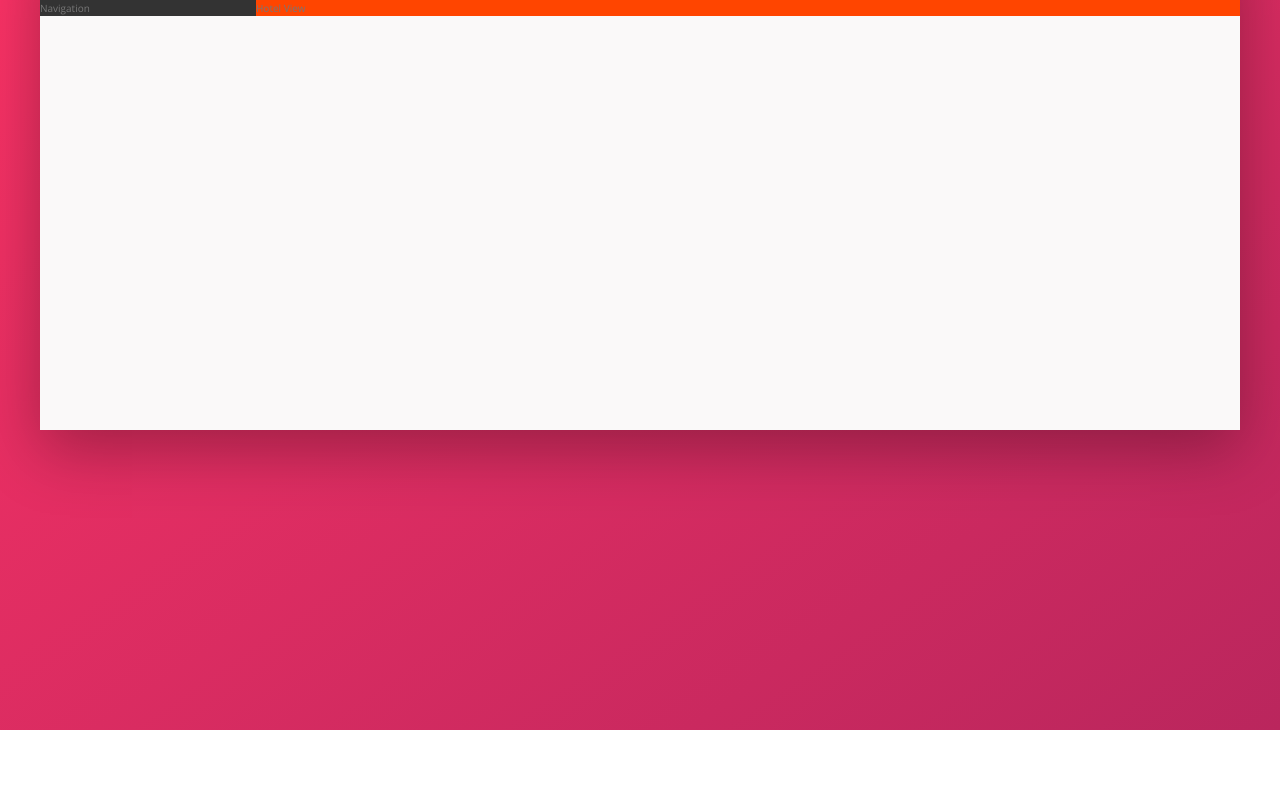
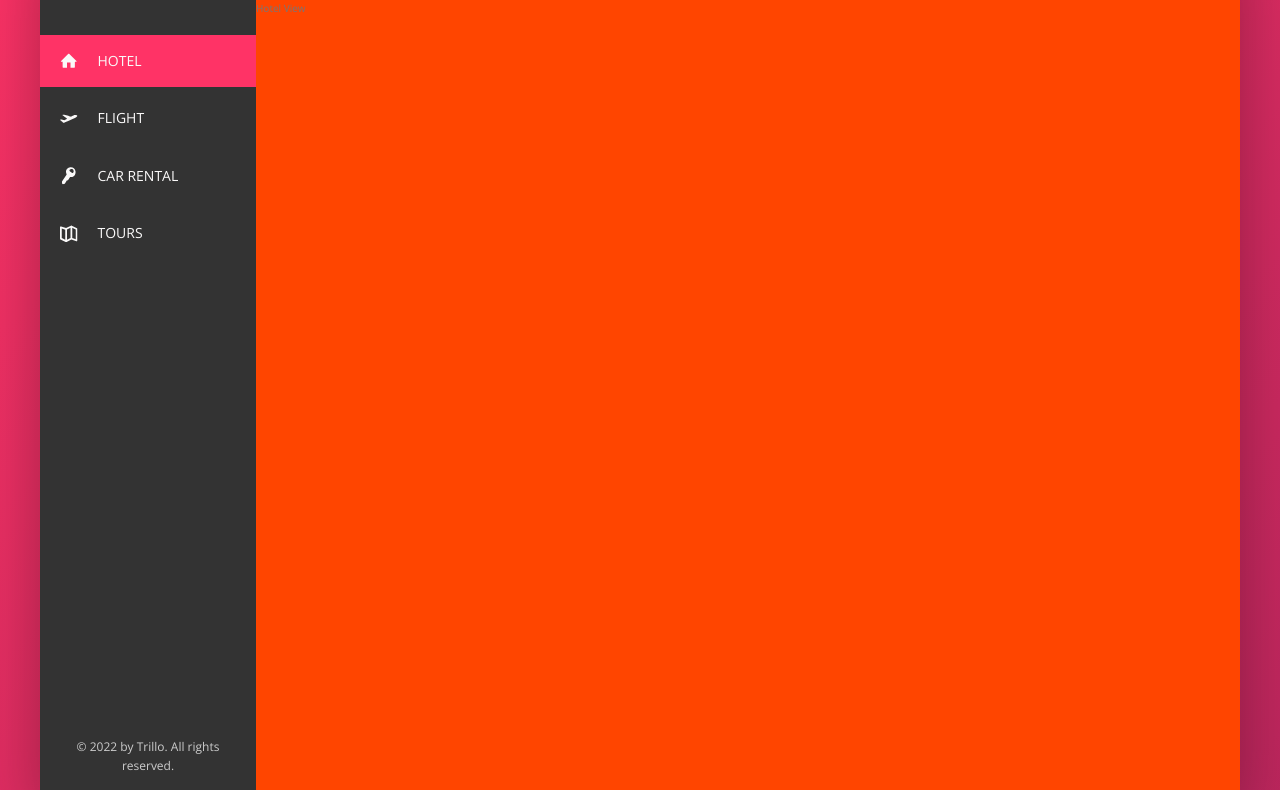
Before and after one commit to dmartin5150/Trello, a website: page index.html in a window 1280 px wide. Shown: the part 150-940 px from the top of the page. Before the commit the page ends 880 px from the top, so only its background shows below. Drawn offline with nearby package versions, Linux system fonts and the light colour scheme.

Commit message:
styled sidebar navigation

```diff
--- a/index.html
+++ b/index.html
@@ -44,7 +44,43 @@
             </header>
             <div class="content">
                 <nav class="sidebar">
-                    Navigation
+                    <ul class="side-nav">
+                        <li class="side-nav__item  side-nav__item--active">
+                            <a href="#" class="side-nav__link">
+                                <svg class="side-nav__icon">
+                                    <use xlink:href="img/sprite.svg#icon-home"></use>
+                                </svg>
+                                <span>Hotel</span>
+                            </a>
+                        </li>
+                        <li class="side-nav__item">
+                            <a href="#" class="side-nav__link">
+                                <svg class="side-nav__icon">
+                                    <use xlink:href="img/sprite.svg#icon-aircraft-take-off"></use>
+                                </svg>
+                                <span>Flight</span>
+                            </a>
+                        </li>
+                        <li class="side-nav__item">
+                            <a href="#" class="side-nav__link">
+                                <svg class="side-nav__icon">
+                                    <use xlink:href="img/sprite.svg#icon-key"></use>
+                                </svg>
+                                <span>Car Rental</span>
+                            </a>
+                        </li>
+                        <li class="side-nav__item">
+                            <a href="#" class="side-nav__link">
+                                <svg class="side-nav__icon">
+                                    <use xlink:href="img/sprite.svg#icon-map"></use>
+                                </svg>
+                                <span>Tours</span>
+                            </a>
+                        </li>
+                    </ul>
+                    <div class="legal">
+                        &copy 2022 by Trillo. All rights reserved.
+                    </div>
                 </nav>
                 <main class="hotel-view">
                     Hotel View
--- a/sass/_component.scss
+++ b/sass/_component.scss
@@ -12,6 +12,7 @@
     display:flex;
     align-items: center;
     justify-content: center;
+
 
     &__input {
         font-family: inherit;
@@ -120,5 +121,72 @@
         margin-right:1rem;
     }
 
+}
 
+//Side Navigation
+.side-nav {
+    font-size: 1.4rem;
+    list-style: none;
+    margin-top:3.5rem;
+
+    &__item {
+        position:relative;
+
+        &:not(:last-child){
+            margin-bottom:0.5rem;
+        }
+    }
+
+
+    &__item::before {
+        content:'';
+        position:absolute;
+        top:0;
+        left:0;
+        height:100%;
+        width:3px;
+        background-color: var(--color-primary);
+        transform:scaleY(0);
+        transition: transform .2s,
+                    width .4s cubic-bezier(1, 0, 0, 1) .2s,
+                    background-color 0.1s;
+
+    }
+
+    &__item:hover::before,
+    &__item--active::before {
+        transform:scaleY(1);
+        width:100%;
+    }
+
+    &__item--active::before {
+        background-color: var(--color-primary-light);
+
+    }
+
+    &__link:link,
+    &__link:visited {
+        color: var(--color-grey-light-1);
+        text-decoration: none;
+        text-transform: uppercase;
+        display:block;
+        padding: 1.5rem 2rem;
+        display:flex;
+        align-items: center;
+        position:relative;
+        z-index: 10;
+    }
+    &__icon {
+        width:1.75rem;
+        height:1.75rem;
+        margin-right:2rem;
+        fill: currentColor;
+    }
 }
+//legal block
+.legal {
+    color: var(--color-grey-light-4);
+    font-size: 1.2rem;
+    text-align: center;
+    padding:2.5rem;
+}
--- a/sass/_layout.scss
+++ b/sass/_layout.scss
@@ -9,6 +9,7 @@
 .header {
     height:7rem;
     font-size: 1.4rem;
+    color: var(--color-grey-dark-1);
     background-color: var(--color-white);
     border-bottom: var(--color-grey-light-2);
     display:flex;
@@ -24,10 +25,14 @@
 .sidebar {
     background-color: var(--color-grey-dark-1);
     flex: 0 0 18%;
+    display:flex;
+    flex-direction: column;
+    justify-content: space-between;
 }
 
 .hotel-view {
     // background-color:var(--color-white);
     background-color: orangered;
     flex:1;
+    height:80rem;
 }
```
Also changed, not shown: css/style.css, 1 other file.
